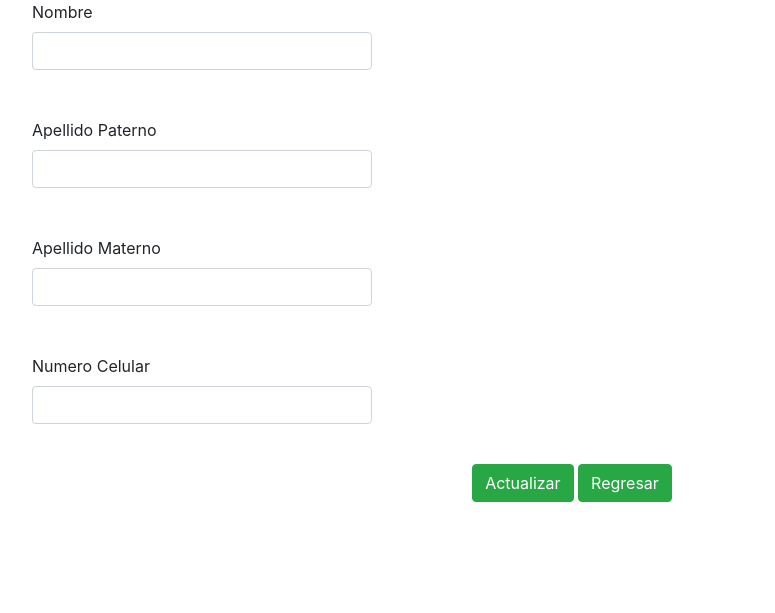
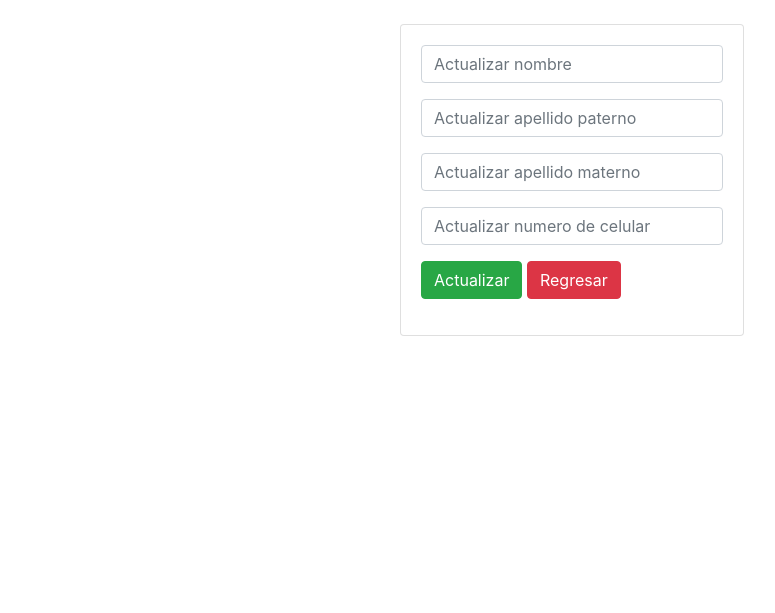
Before and after one commit to jesusSan1/Cafe, a PHP site: page /Info/wfrmActualizar.php in a window 1280 px wide. Shown: the part 56-669 px from the top of the page, without its empty margins (88-863 px from the left). Run offline with PHP 8.4, Linux system fonts and the light colour scheme; data that the repository does not hold is empty; some libraries are stand-ins or nearby versions.

Commit message:
El usuario puede actualizar sus datos}

```diff
--- a/Info/wfrmActualizar.php
+++ b/Info/wfrmActualizar.php
@@ -29,7 +29,7 @@ include("../Conexion/cn.php");
         <?php
 
             //AQUI VAMOS A PROGRAMAR LA PARTE DE LA CARGA DE LA INFORMACION ALMACENADA
-            if(!isset($_GET['Id'])){
+/*             if(!isset($_GET['Id'])){
 
                 $cmd = $conexion->prepare("select * from Cafeticultor where id_Agricultor=?");
                 $cmd->bind_param("i",$id_Agricultor);
@@ -38,13 +38,25 @@ include("../Conexion/cn.php");
                 $cmd->store_result();
                 $cmd->fetch();
                 $cmd->close();
+            } */
+            if(isset($_GET['id'])){
+                $id = $_GET['id'];
+                $query = "SELECT id_agricultor FROM Agricultor WHERE id = $id";
+                $resultado = mysqli_query($conexion, $query);
+                if(mysqli_num_rows($resultado)==1){
+                    $fila = mysqli_fetch_array($resultado);
+                    $nombre = $fila['txtNombre'];
+                    $apepat = $fila['txtApepat'];
+                    $apemat = $fila['txtApemat'];
+                    $numeroCel = $fila['txtNumCel'];
+                }
             }
 
         ?>
 
         <ul>
             <!---->
-            <form class="container" method="post" action="Actualizar.php">
+            <!-- <form class="container" method="post" action="Actualizar.php">
                     <div class="col-md-4">
                         <label>Nombre </label>
                         <input type="text" name="txtnombre" id="" class="form-control" value="">
@@ -65,13 +77,40 @@ include("../Conexion/cn.php");
                         <input type="text" name="txtNum" id="" class="form-control" value="">
                     </div>
                 </div>
-                </div>
+                </div> -->
+                <div class="container p-4">
+    <div class="row">
+        <div class="col-md-4 mx-auto">
+            <div class="card card-body">
+                <form action="Actualizar.php" method="POST">
+                    <div class="form-group">
+                        <input type="text" name="txtNombre" value="" class="form-control" placeholder="Actualizar nombre">
+                    </div>
+                    <div class="form-group">
+                    <input type="text" name="txtApepat" value="" class="form-control" placeholder="Actualizar apellido paterno">
+                    </div>
+                    <div class="form-group">
+                    <input type="text" name="txtApemat" value="" class="form-control" placeholder="Actualizar apellido materno">
+                    </div>
+                    <div class="form-group">
+                    <input type="text" name="txtNumCel" value="" class="form-control" placeholder="Actualizar numero de celular">
+                    </div>
+                    <div class="form-group">
+                    <input  href="Informacion.php"type="submit" value="Actualizar" class="btn btn-success" name="actualizar">
+                    <input  href="Informacion.php"type="submit" value="Regresar" class="btn btn-danger" name="regresar">
+                    </div>
+                    <!-- <button href="Info/Informacion.php" class="btn btn-danger">Regresar</button> -->
 
+                </form>
+            </div>
+        </div>
+    </div>
+</div>
                 <br />
                 <p>
                     <center>
-                        <input  href="Informacion.php"type="submit" value="Actualizar" class="btn btn-success">
-                        <input  href="Informacion.php"type="submit" value="Regresar" class="btn btn-success">
+                        <!-- <input  href="Informacion.php"type="submit" value="Actualizar" class="btn btn-success">
+                        <input  href="Informacion.php"type="submit" value="Regresar" class="btn btn-success"> -->
                         <!--<a href="../Info/Informacion.html" class="btn btn-dark">Pagina Principal</a>-->
                     </center>
                 </p>
@@ -81,6 +120,7 @@ include("../Conexion/cn.php");
         ?>
 
             <!--$_SESSION-->
+
     </body>
 
     </html>
```
Also changed, not shown: Info/Actualizar.php (+20 -4 lines).
